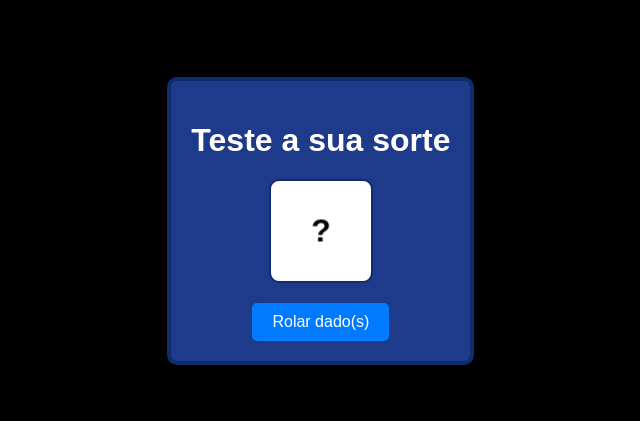
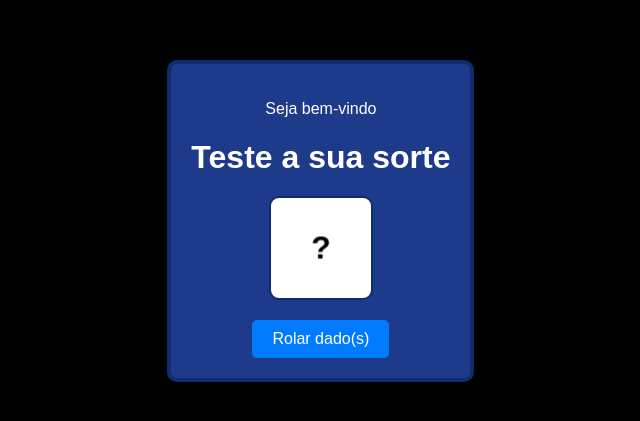
Before and after one commit to Fergod600/Jogue-os-dados, a plain HTML site: page index.html in a window 1280 px wide. Shown: the part 179-600 px from the top of the page, without its empty margins (374-1014 px from the left). Drawn offline with Linux system fonts and the light colour scheme.

Commit message:
apenas um teste

```diff
--- a/index.html
+++ b/index.html
@@ -8,6 +8,7 @@ OCTYPE html>
 </head>
 <body>
     <div class="container">
+        <p>Seja bem-vindo</p>
         <h1>Teste a sua sorte</h1>
         <div class="dado" id="dado">
             <span id="conteudo-dado">?</span>
--- a/script.js
+++ b/script.js
@@ -1,3 +1,4 @@
+
 function sortearNumero() {
   const dado = document.getElementById('dado');
   const conteudoDado = document.getElementById('conteudo-dado');
```
